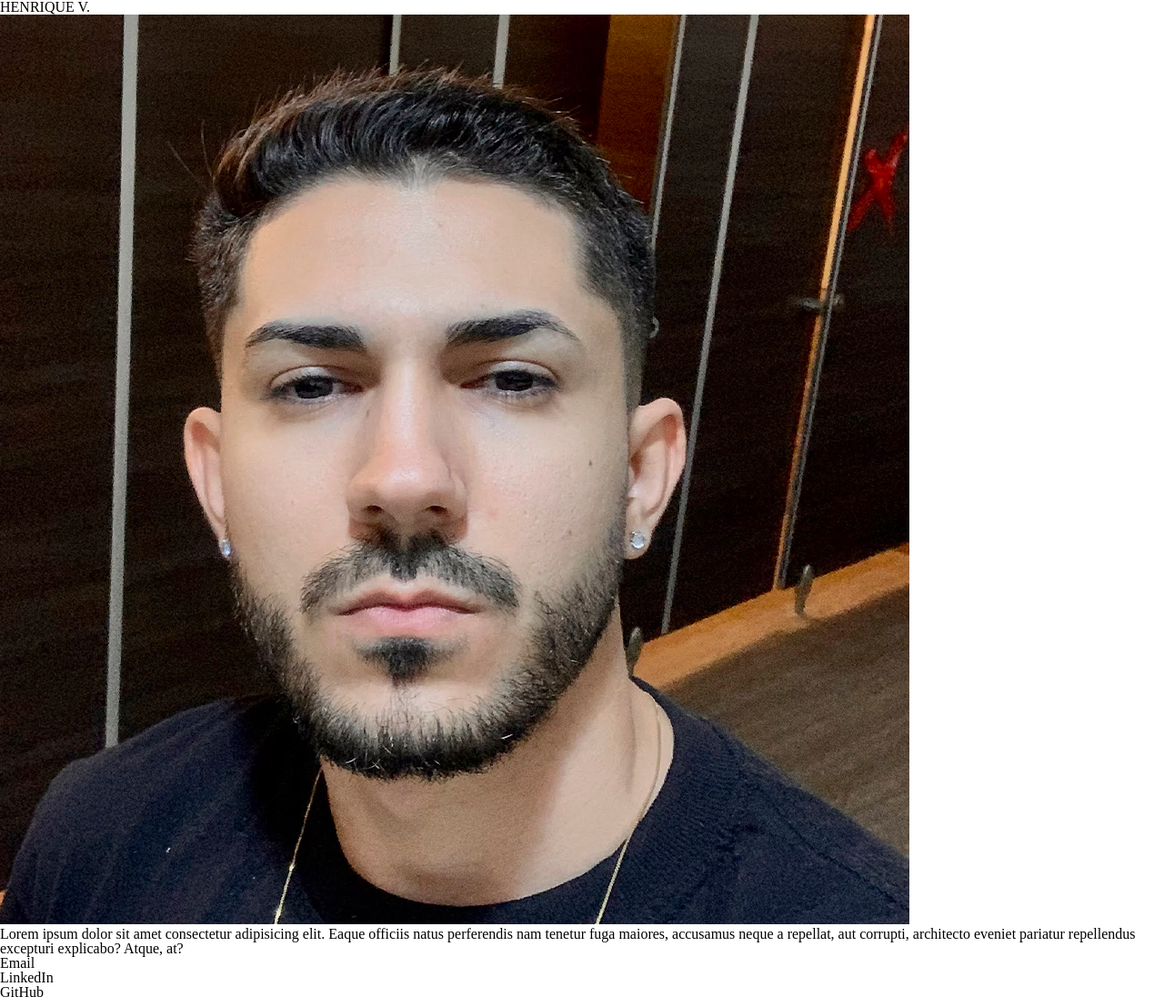
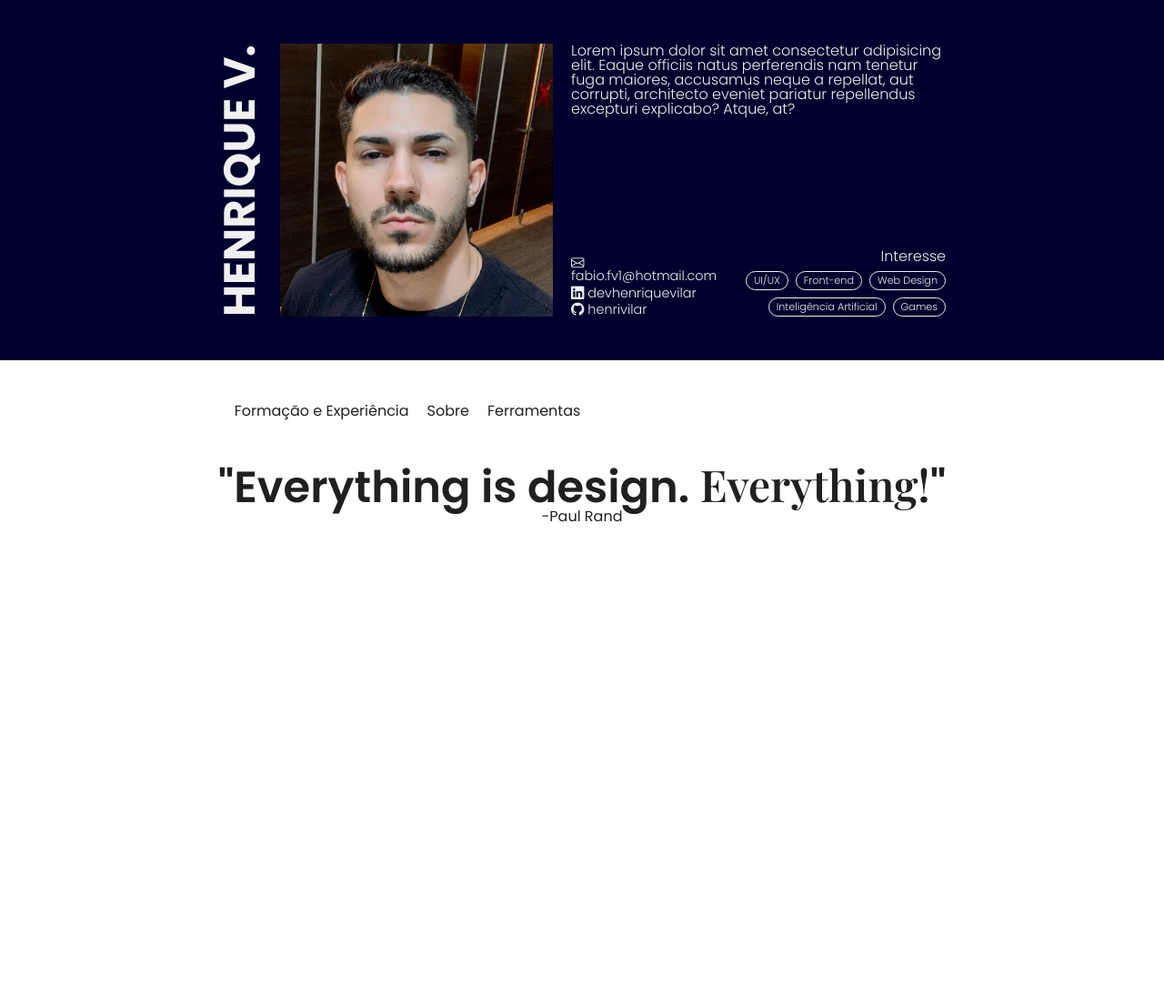
Before and after one commit to henrivilar/curriculum, a plain HTML site: page index.html in a window 1280 px wide. Shown: the top 1096 px of the page at 91% size. After the commit the page ends 800 px from the top, so only its background shows below. Drawn offline with nearby package versions, Linux system fonts and the light colour scheme; a web font is replaced by a local one.

Commit message:
Header started

```diff
--- a/index.html
+++ b/index.html
@@ -8,28 +8,34 @@
   <title>Curriculo | Henrique Vilar</title>
 </head>
 <body>
-  <div class="container">
   <header>
+    <div class="header-container container">
       <h1>HENRIQUE V.</h1>
       <img src="img/foto-perfil.jpg" alt="Foto de Perfil">
+      <div class="person-info">
         <p>Lorem ipsum dolor sit amet consectetur adipisicing elit. Eaque officiis natus perferendis nam tenetur fuga maiores, accusamus neque a repellat, aut corrupti, architecto eveniet pariatur repellendus excepturi explicabo? Atque, at?</p>
+        <div class="person-more">
+          <ul class="person-links">
+            <li><a href="fabio.fv1@hotmail.com" target="_blank"><i class="bi bi-envelope"></i> fabio.fv1@hotmail.com</a></li>
+            <li><a href="https://www.linkedin.com/in/devhenriquevilar/" target="_blank"><i class="bi bi-linkedin"></i> devhenriquevilar</a></li>
+            <li><a href="https://github.com/henrivilar" target="_blank"><i class="bi bi-github"></i> henrivilar</a></li>
+          </ul>
+          <div class="person-interests">
+            <p>Interesse</p>
             <ul>
-        <li>Email</li>
-        <li>LinkedIn</li>
-        <li>GitHub</li>
+              <li>UI/UX</li>
+              <li>Front-end</li>
+              <li>Web Design</li>
+              <li>Inteligência Artificial</li>
+              <li>Games</li>
             </ul>
-      <div class="interets">
-        <lu>
-          <li></li>
-          <li></li>
-          <li></li>
-          <li></li>
-          <li></li>
-          <li></li>
-        </lu>
+          </div>
+        </div>
+      </div>
     </div>
   </header>
   <main>
+    <div class="container">
       <section class="formacao_experiencia">
         <h3>Formação e Experiência</h3>
       </section>
@@ -51,11 +57,11 @@
           <li></li>
         </ul>
       </section>
+    </div>
   </main>
   <footer>
-      <h2>"Everything is design. <samp>Everything!</samp>"</h2>
+    <h2>"Everything is design. <span>Everything!</span>"</h2>
     <p>-Paul Rand</p>
   </footer>
-  </div>
 </body>
 </html>
--- a/styles/global.css
+++ b/styles/global.css
@@ -6,9 +6,13 @@
 @import url('https://fonts.googleapis.com/css2?family=Poppins:ital,wght@0,100;0,200;0,300;0,400;0,500;0,600;0,700;0,800;0,900;1,100;1,200;1,300;1,400;1,500;1,600;1,700;1,800;1,900&display=swap');
 @import url('https://fonts.googleapis.com/css2?family=Playfair+Display:ital,wght@0,400..900;1,400..900&display=swap');
 
+/* Icons */
+@import url("https://cdn.jsdelivr.net/npm/bootstrap-icons@1.11.3/font/bootstrap-icons.min.css");
+
 /* Root */
 :root {
   --bg-dark-color: #101010;
+  --bg-dark-blue: #00002E;
   --bg-white-color: #F0F0F0;
   --text-color: #202020;
   --poppins: "Poppins", serif;
--- a/styles/style.css
+++ b/styles/style.css
@@ -0,0 +1,94 @@
+body {
+  height: 100vh;
+  width: 100vw;
+  font-family: var(--poppins);
+  color: var(--text-color);
+}
+
+.container {
+  height: 100%;
+  width: 800px;
+  display: flex;
+  justify-content: center;
+  align-items: center;
+  padding: 3rem;
+  gap: 20px;
+}
+
+header {
+  display: grid;
+  place-items: center;
+  background-color: var(--bg-dark-blue);
+  color: var(--bg-white-color);
+}
+
+header h1 {
+  font-size: 3rem;
+  font-weight: bold;
+  transform: rotate(180deg);
+  writing-mode: vertical-rl;
+}
+
+header img {
+  width: 300px;
+}
+
+header .person-info {
+  height: 300px;
+  display: flex;
+  flex-direction: column;
+  justify-content: space-between;
+  font-weight: 300;
+}
+
+header .person-more {
+  display: flex;
+  justify-content: space-between;
+  align-items: end;
+}
+
+header .person-more a {
+  color: #F0F0F0;
+  text-decoration: none;
+}
+
+header .person-links li {
+  font-size: 0.9rem;
+  margin-top: 4px;
+}
+
+header .person-interests {
+  width: 80%;
+  text-align-last: right;
+}
+
+header .person-interests p {
+  margin-bottom: 8px;
+}
+
+header .person-interests ul {
+  display: flex;
+  justify-content: right;
+  flex-wrap: wrap;
+  gap: 8px;
+}
+
+header .person-interests ul li {
+  border: 1px solid #F0F0F0;
+  border-radius: 20px;
+  padding: 4px 8px;
+  font-size: 0.7rem;
+}
+
+footer {
+  text-align: center;
+}
+
+footer h2 {
+  font-size: 3rem;
+  font-weight: 600;
+}
+
+footer h2 span {
+  font-family: var(--playfair);
+}
```
Lines whose indentation alone changed are shown as unchanged.
